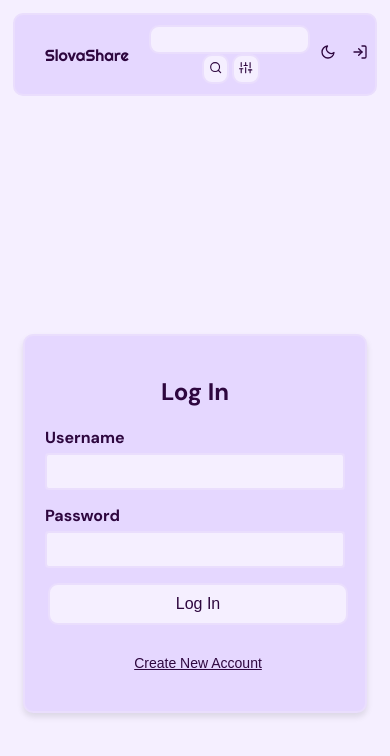
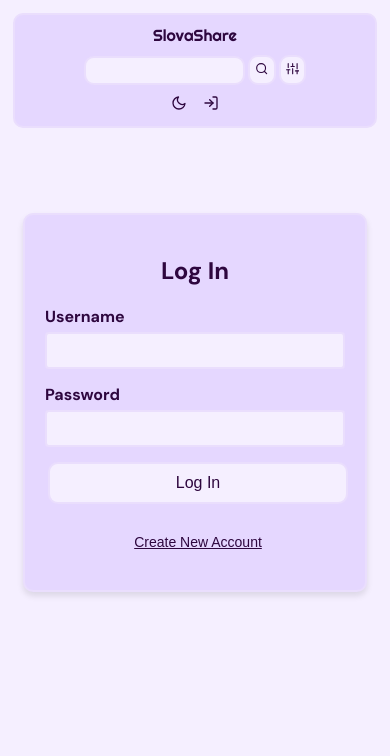
Before and after one commit to PolarMonke/SlovaShare, a React (Create React App) app: page /login in a window 390 px wide. Shown: the top 756 px of the page. Built offline with nearby package versions, Linux system fonts and the light colour scheme; the HTML template or start-up script is replaced by a standard one.

Commit message:
Адаптаваў пад меншыя экраны

```diff
--- a/src/index.css
+++ b/src/index.css
@@ -66,7 +66,9 @@ header {
     width: 100%;
     padding: 5px;
     box-sizing: border-box;
+    height: auto;
   }
+
   header .header-container {
     background-color: var(--header-bg-color);
     display: flex;
@@ -88,9 +90,11 @@ header .logo {
     font-weight: 400;
     text-decoration: none;
   }
+
   header .logo:active {
-    color: var(--border-color-focus)
+    color: var(--border-color-focus);
   }
+
   header .search-area {
     flex: 2;
     text-align: center;
@@ -110,3 +114,28 @@ header .theme-toggle,
   header .profile {
     cursor: pointer;
   }
+
+  @media (max-width: 768px) {
+    header .header-container {
+      flex-direction: column;
+      align-items: stretch;
+      gap: 10px;
+    }
+
+    header .logo {
+      order: 1;
+      text-align: center;
+      margin: 0;
+    }
+
+    header .search-area {
+      order: 2;
+      text-align: center;
+    }
+
+    header .right-container {
+      order: 3;
+      justify-content: center;
+      margin: 0;
+    }
+  }
--- a/src/styles/LogIn.css
+++ b/src/styles/LogIn.css
@@ -2,7 +2,7 @@
     display: flex;
     justify-content: center;
     align-items: center;
-    height: 100vh;
+    margin-top: 80px;
     background-color: var(--background-color);
 }
 
```
Lines whose indentation alone changed are shown as unchanged.
